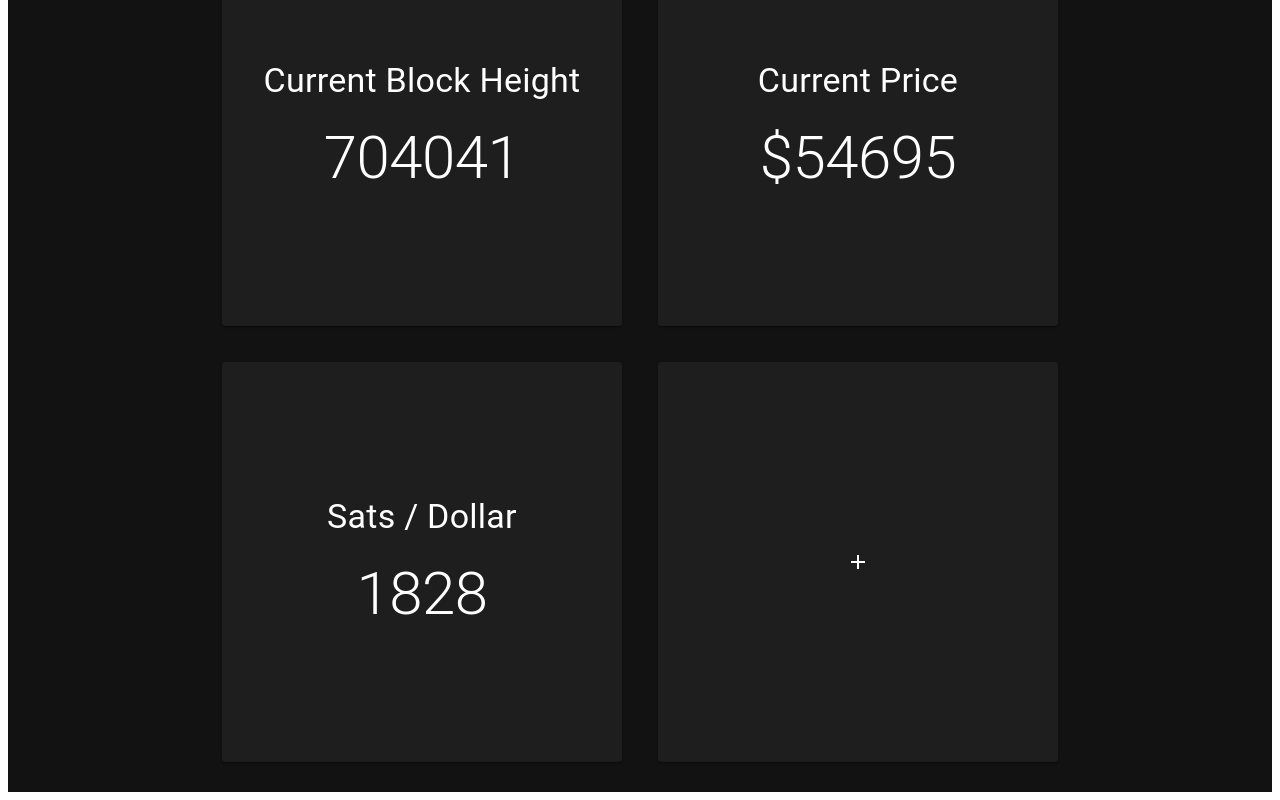
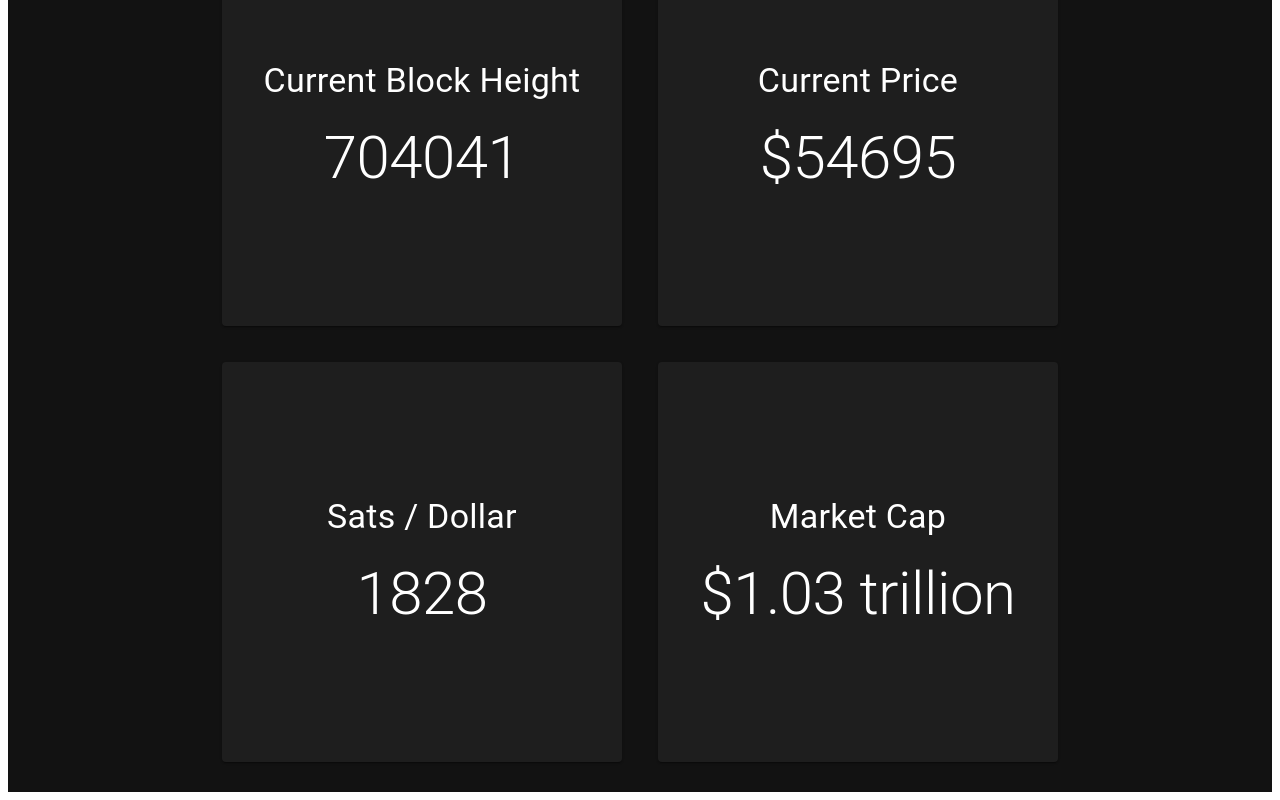
Before and after one commit to tvolk131/satdash, a React app in the folder client/: page / in a window 1280 px wide. Shown: the part 548-1348 px from the top of the page. Built offline with nearby package versions, Linux system fonts and the light colour scheme; the HTML template or start-up script is replaced by a standard one.

Commit message:
Add market cap widget

```diff
--- a/client/src/app.tsx
+++ b/client/src/app.tsx
@@ -4,12 +4,12 @@ import {makeStyles} from '@mui/styles';
 import * as React from 'react';
 import {useState} from 'react';
 import {Snackbar, Box, Grid} from '@mui/material';
-import {BlankWidget} from './blankWidget';
 import {TotalSupplyPieChartWidget} from './totalSupplyPieChartWidget';
 import {TaprootCountdownWidget} from './taprootCountdownWidget';
 import {BlockHeightWidget} from './blockHeightWidget';
 import {PriceWidget} from './priceWidget';
 import {SatsPerDollarWidget} from './satsPerDollarWidget';
+import {MarketCapWidget} from './marketCapWidget';
 
 const blockHeight = 704041;
 const pricePerCoin = 54695;
@@ -40,7 +40,7 @@ const SubApp = () => {
     <BlockHeightWidget blockHeight={blockHeight}/>,
     <PriceWidget pricePerCoin={pricePerCoin}/>,
     <SatsPerDollarWidget pricePerCoin={pricePerCoin}/>,
-    <BlankWidget/>
+    <MarketCapWidget blockHeight={blockHeight} pricePerCoin={pricePerCoin}/>
   ];
 
   return (
--- a/client/src/helper.ts
+++ b/client/src/helper.ts
@@ -15,3 +15,51 @@ export const getMinedBitcoinAmountFromBlockHeight = (blockHeight: number): numbe
 
   return bitcoinAmount;
 };
+
+export const truncateNumber = (num: number, digits: number): number => {
+  if (digits < 0) {
+    let divisionFactor = 1;
+    for (let i = digits; i < 0; i++) {
+      divisionFactor *= 10;
+    }
+    num /= divisionFactor;
+    num = Math.round(num);
+    for (let i = digits; i < 0; i++) {
+      num *= 10;
+    }
+    return num;
+  }
+
+  for (let i = 0; i < digits; i++) {
+    num *= 10;
+  }
+  num = Math.round(num);
+  let divisionFactor = 1;
+  for (let i = 0; i < digits; i++) {
+    divisionFactor *= 10;
+  }
+  return num / divisionFactor;
+};
+
+export const formatNumber = (num: number, format: 'fullNumberWithCommas' | 'numberAndWord'): string => {
+  if (format === 'fullNumberWithCommas') {
+    return `${num}`.split('').reverse().join('').match(/.{1,3}/g)!.join(',').split('').reverse().join('');
+  }
+
+  const wordSuffixes = ['thousand', 'million', 'billion', 'trillion', 'quadrillion'];
+
+  let wordSuffixIndex = -1;
+
+  while (num >= 1000) {
+    wordSuffixIndex += 1;
+    num /= 1000;
+  }
+
+  if (wordSuffixIndex === -1) {
+    return `${truncateNumber(num, 2)}`;
+  }
+
+  const wordSuffix = wordSuffixes[wordSuffixIndex];
+
+  return `${truncateNumber(num, 2)} ${wordSuffixes[wordSuffixIndex]}`;
+};
--- /dev/null
+++ b/client/src/marketCapWidget.tsx
@@ -0,0 +1,21 @@
+import * as React from 'react';
+import {Paper, Typography} from '@mui/material';
+import {getMinedBitcoinAmountFromBlockHeight, formatNumber} from './helper';
+
+interface MarketCapWidgetProps {
+  blockHeight: number,
+  pricePerCoin: number
+}
+
+export const MarketCapWidget = (props: MarketCapWidgetProps) => {
+  return (
+    <div style={{padding: '10px'}}>
+      <Paper style={{height: '400px', width: '400px'}}>
+        <div style={{padding: '124px 0'}}>
+          <Typography variant={'h4'} style={{padding: '10px', textAlign: 'center'}}>Market Cap</Typography>
+          <Typography variant={'h2'} style={{padding: '10px', textAlign: 'center'}}>${formatNumber(getMinedBitcoinAmountFromBlockHeight(props.blockHeight) * props.pricePerCoin, 'numberAndWord')}</Typography>
+        </div>
+      </Paper>
+    </div>
+  );
+};
--- a/client/src/totalSupplyPieChartWidget.tsx
+++ b/client/src/totalSupplyPieChartWidget.tsx
@@ -1,25 +1,9 @@
 import * as React from 'react';
 import {Paper, Typography} from '@mui/material';
 import {PieChart} from 'react-minimal-pie-chart';
-import {getMinedBitcoinAmountFromBlockHeight} from './helper';
+import {getMinedBitcoinAmountFromBlockHeight, truncateNumber} from './helper';
 
 const totalBitcoin = 21000000;
-
-const truncate = (num: number, digits: number) => {
-  const numString = `${num}`;
-  let [whole, fraction] = numString.split('.');
-  if (fraction) {
-    fraction = fraction.substring(0, digits);
-  } else {
-    fraction = '';
-  }
-
-  if (fraction === '') {
-    return whole;
-  } else {
-    return `${whole}.${fraction}`;
-  };
-};
 
 interface TotalSupplyPieChartWidgetProps {
   blockHeight: number
@@ -32,7 +16,7 @@ export const TotalSupplyPieChartWidget = (props: TotalSupplyPieChartWidgetProps)
   return (
     <div style={{padding: '10px'}}>
       <Paper style={{height: '400px', width: '400px', position: 'relative'}}>
-        <Typography variant={'h5'} style={{position: 'absolute', padding: '24px 0', justifyContent: 'center', display: 'flex', top: 0, left: 0, right: 0}}>{truncate(minedBitcoin / totalBitcoin * 100, 4)}% of coins mined</Typography>
+        <Typography variant={'h5'} style={{position: 'absolute', padding: '24px 0', justifyContent: 'center', display: 'flex', top: 0, left: 0, right: 0}}>{truncateNumber(minedBitcoin / totalBitcoin * 100, 4)}% of coins mined</Typography>
         <PieChart
           data={[
             {title: 'Mined', value: minedBitcoin, color: '#F7931A'},
```
Also changed, not shown: 1 other file (tests, documents, lock files or other folders).
